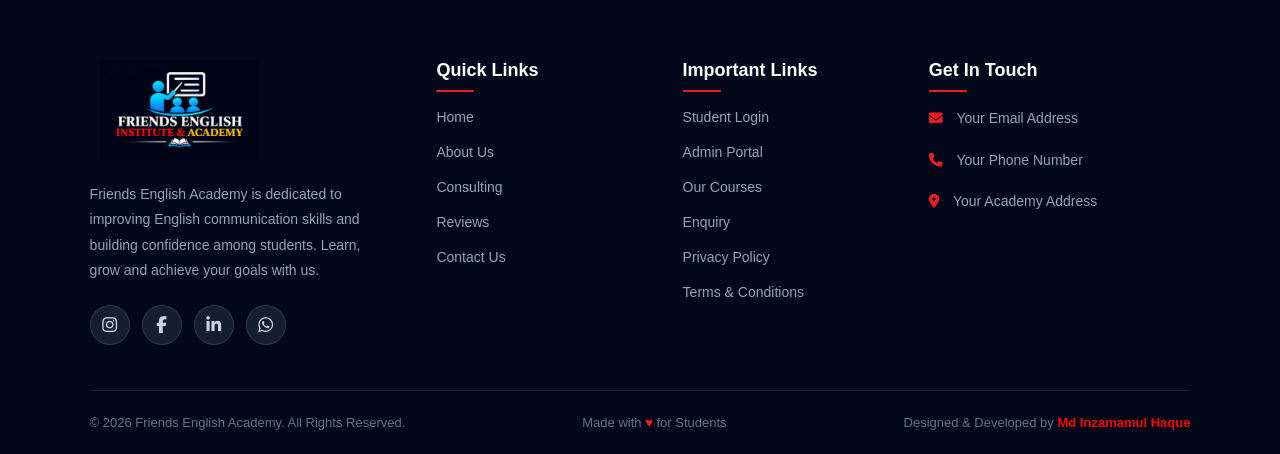
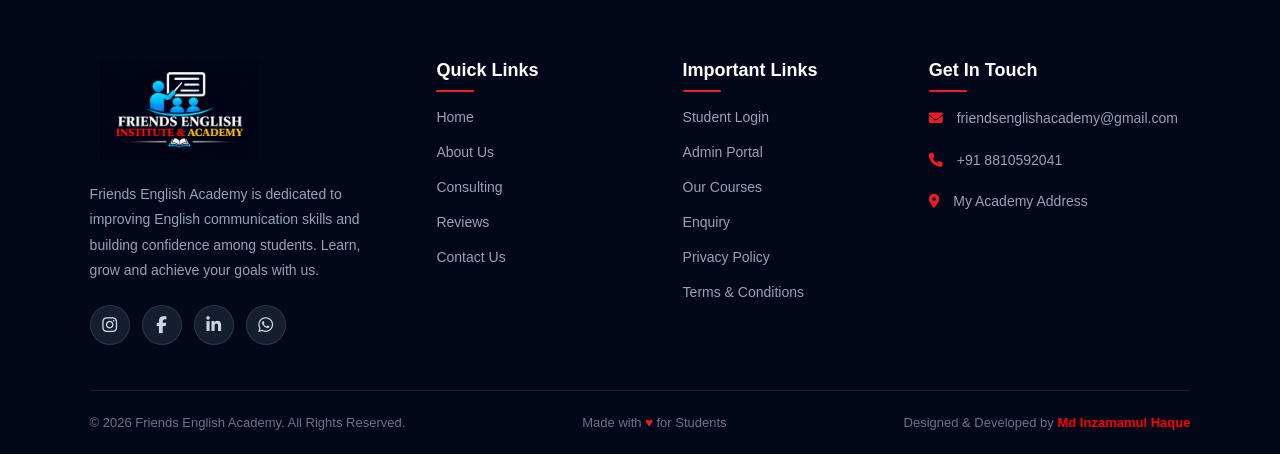
Before and after one commit to haque8566/Friends-English-Academy, a Node server app: page /about in a window 1280 px wide. Shown: the part 5151-5605 px from the top of the page. Run offline with Node 20, Linux system fonts and the light colour scheme; some libraries are stand-ins or nearby versions.

Commit message:
Update website

```diff
--- a/views/include/footer.ejs
+++ b/views/include/footer.ejs
@@ -17,19 +17,19 @@
 
             <div class="footer-social">
 
-                <a href="#" aria-label="Instagram">
+                <a href="https://www.instagram.com/friendsenglishacademy_/" aria-label="Instagram">
                     <i class="fa-brands fa-instagram"></i>
                 </a>
 
-                <a href="#" aria-label="Facebook">
+                <a href="https://www.facebook.com/" aria-label="Facebook">
                     <i class="fa-brands fa-facebook-f"></i>
                 </a>
 
-                <a href="#" aria-label="LinkedIn">
+                <a href="https://www.linkedin.com/" aria-label="LinkedIn">
                     <i class="fa-brands fa-linkedin-in"></i>
                 </a>
 
-                <a href="#" aria-label="WhatsApp">
+                <a href="https://wa.me/918810592041" target="_blank">
                     <i class="fa-brands fa-whatsapp"></i>
                 </a>
 
@@ -74,17 +74,17 @@
 
             <p>
                 <i class="fa-solid fa-envelope"></i>
-                Your Email Address
+                friendsenglishacademy@gmail.com
             </p>
 
             <p>
                 <i class="fa-solid fa-phone"></i>
-                Your Phone Number
+              +91 8810592041
             </p>
 
-            <p>
+            <p><a href="https://www.google.com/maps/dir/28.5749546,77.2803603/Friends'+English+Academy,+G-20,+Friends'+English+Academy+Ghafoor+Nagar,+Batla+House,+Jamia+Nagar,+Okhla,+New+Delhi,+Delhi+110025/@28.5714873,77.2749958,3462m/data=!3m1!1e3!4m8!4m7!1m0!1m5!1m1!1s0x390ce37d9dcba5ff:0x51e9a1d1cf1c85c4!2m2!1d77.2811581!2d28.5645721?entry=ttu&g_ep=EgoyMDI2MTExNy4wIKXMDSoASAFQAw%3D%3D" style="text-decoration: none; color:  #94A3B8;">
                 <i class="fa-solid fa-location-dot"></i>
-                Your Academy Address
+                My Academy Address</a>
             </p>
 
         </div>
--- a/views/layout/boilerplate.ejs
+++ b/views/layout/boilerplate.ejs
@@ -6,6 +6,8 @@
     <meta name="viewport" content="width=device-width, initial-scale=1.0">
     <meta name="google-site-verification" content="HGLbLqaD7Hlj3NyNYPp_yFsx9CUtwjfSILIGNYSnV8E" />
     <meta name="google-adsense-account" content="ca-pub-3805879015081752">
+    <!-- Website Logo -->
+    <link rel="icon" type="image/png" href="/images/logo.png">
     <title>Friends English Academy</title>
 
     <link rel="stylesheet"
```
